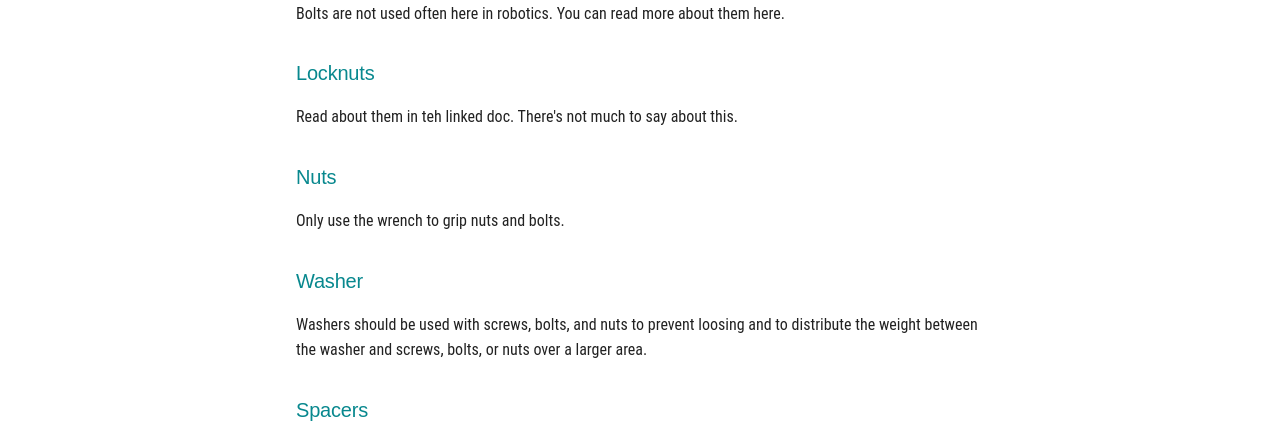
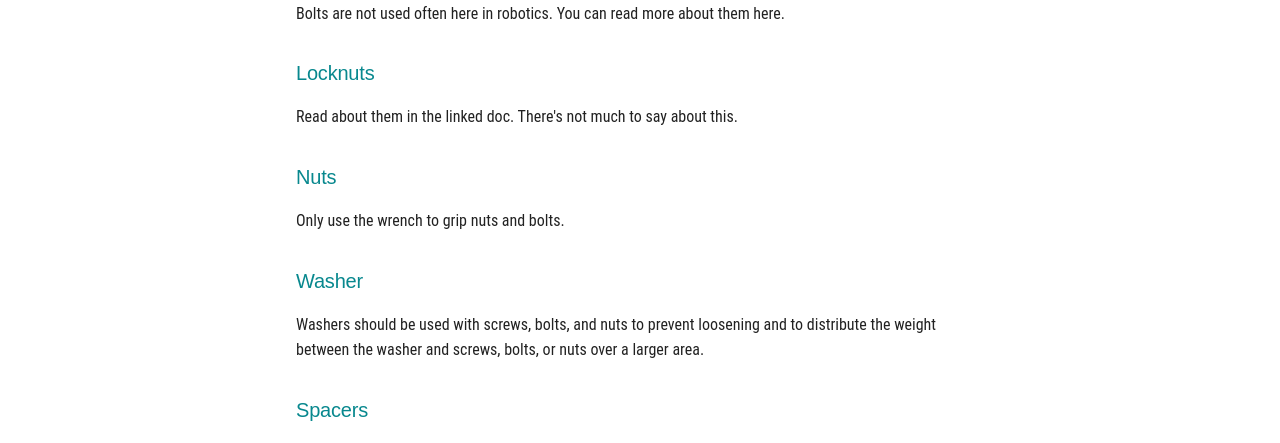
Before and after one commit to bobabots253/bobadocs, an MkDocs documentation site: the page built from docs/construction/tools/fasteners.md, in a window 1280 px wide and 1287 px high. Shown: the part 578-1021 px from the top of the window. Built offline with MkDocs 1.6.1 and Material for MkDocs 9.7.7, drawn with Linux system fonts in a browser that asks for light colours; comment, search, counter and statistics services are not loaded.

Commit message:
fix typos

```diff
--- a/docs/construction/tools/fasteners.md
+++ b/docs/construction/tools/fasteners.md
@@ -11,13 +11,13 @@
 Bolts are not used often here in robotics. You can read more about them here.
 
 ### Locknuts
-Read about them in teh linked doc. There's not much to say about this.
+Read about them in the linked doc. There's not much to say about this.
 
 ### Nuts
 Only use the wrench to grip nuts and bolts.
 
 ### Washer
-Washers should be used with screws, bolts, and nuts to prevent loosing and to distribute the weight between the washer and screws, bolts, or nuts over a larger area.
+Washers should be used with screws, bolts, and nuts to prevent loosening and to distribute the weight between the washer and screws, bolts, or nuts over a larger area.
 
 ### Spacers
 Spacers come in different sizes (1/8", 1/4", 2", etc.). Acetal Hex Spacers are used to maintain space between components.
```
Also changed, not shown: docs/electronics/arduino.md (+1 -1 lines), docs/electronics/sensors.md (+3 -3 lines), docs/safety/emergency.md (+1 -1 lines).
